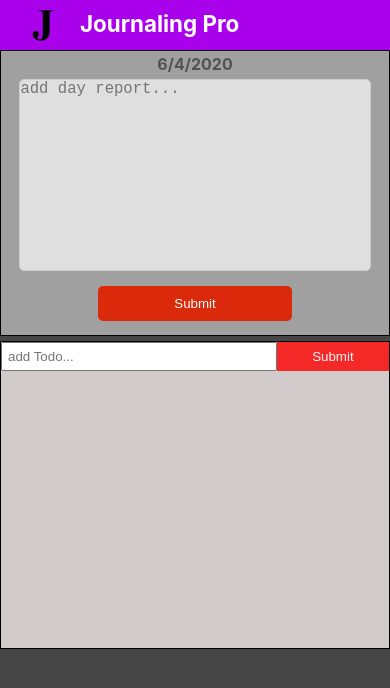
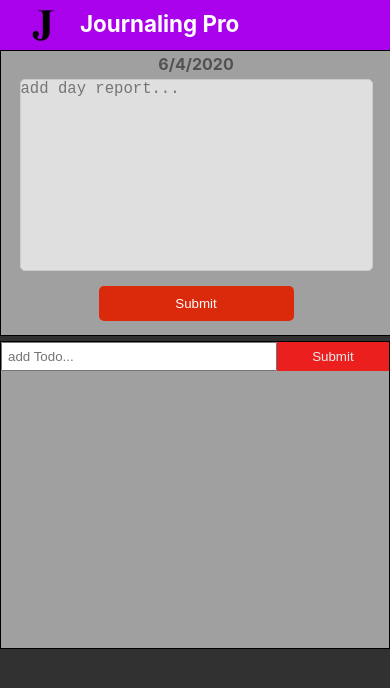
Before and after one commit to akiosTerr/Journaling-Pro, a React (Create React App) app: page / in a window 390 px wide. Shown: the top 688 px of the page. Built offline with nearby package versions, Linux system fonts and the light colour scheme; no server answers.

Commit message:
layout overhaul

```diff
--- a/src/components/addReport.js
+++ b/src/components/addReport.js
@@ -29,7 +29,7 @@ export default class AddReport extends Component {
 	};
 	render() {
 		return (
-			<form onSubmit={this.onSubmit} className='form-style grid-item'>
+			<form onSubmit={this.onSubmit} className='addReportForm grid-item'>
 				<p id='date-p'>{this.props.date}</p>
 				<p
 					id='emptNotifier'
--- a/src/components/addTodo.js
+++ b/src/components/addTodo.js
@@ -20,7 +20,7 @@ export default class AddTodo extends Component {
 				<input
 					type='text'
 					name='title'
-					maxLength='32'
+					maxLength='85'
 					className='addTodoTextInput'
 					ref={(todoInput) => {
 						this.todoInput = todoInput;
--- a/src/components/report-item.js
+++ b/src/components/report-item.js
@@ -9,7 +9,10 @@ class ReportItem extends Component {
 				<div className='navRepItem'>
 					<span></span>
 					<h3>{date}</h3>
-					<button onClick={this.props.delRep.bind(this, id)} id='deletebtn'>
+					<button
+						title={'delete report'}
+						onClick={this.props.delRep.bind(this, id)}
+						id='deletebtn'>
 						X
 					</button>
 				</div>
--- a/src/components/style/journalApp.css
+++ b/src/components/style/journalApp.css
@@ -1,6 +1,21 @@
+
+/* Extra small devices (phones, 600px and down) */
+/* @media only screen and (max-width: 600px) {...} */
+
+/* Small devices (portrait tablets and large phones, 600px and up) */
+/* @media only screen and (min-width: 600px) {...} */
+
+/* Medium devices (landscape tablets, 768px and up) */
+/* @media only screen and (min-width: 768px) {...} */
+
+/* Large devices (laptops/desktops, 992px and up) */
+/* @media only screen and (min-width: 992px) {...} */
+
+/* Extra large devices (large laptops and desktops, 1200px and up) */
+/* @media only screen and (min-width: 1200px) {...} */
 
 body {
-	background: rgb(70, 70, 70);
+	background: rgb(49, 49, 49);
 }
 
 .navRepItem {
@@ -12,24 +27,27 @@ body {
 
 #deletebtn {
 	color: red;
-	background-color: rgb(65, 65, 65);
+	background-color: inherit;
 	padding: 5px 10px;
 	font-weight: bold;
 	font-family: sans-serif;
-	opacity: 0.4;
+	font-size: 1.5em;
+	opacity: 0.6;
 	cursor: pointer;
 	border: none;
 }
 
 #deletebtn:hover {
 	opacity: 1;
+	background-color: rgb(65, 65, 65);
 }
 
 .reportItem {
-	background-color: rgb(49, 49, 49);
+	background-color: inherit;
 	padding: 15px 30px;
 	color: rgb(255, 255, 255);
 	margin: 0.4em 0;
+	border: 1px white solid;
 }
 
 .reportItem h3 {
@@ -39,17 +57,10 @@ body {
 
 .reportItem p {
 	margin: 0 auto;
-	text-align: justify;
+	text-align: center;
 	max-width: 80ch;
 }
 
-.form-style {
-	display: flex;
-	flex-direction: column;
-	border: 1px solid rgb(0, 0, 0);
-	background-color: #a0a0a0;
-	max-height: 400px;
-}
 
 #report-text {
 	background: rgb(223, 223, 223);
@@ -62,7 +73,7 @@ body {
 	min-height: 190px;
 	resize: none;
 	border: 1px solid #ccc;
-    border-radius: 5px;
+	border-radius: 5px;
 }
 
 #date-p {
@@ -92,55 +103,67 @@ body {
 	cursor: pointer;
 }
 
-
-/* Extra small devices (phones, 600px and down) */
-/* @media only screen and (max-width: 600px) {...} */
-
-/* Small devices (portrait tablets and large phones, 600px and up) */
-/* @media only screen and (min-width: 600px) {...} */
-
-/* Medium devices (landscape tablets, 768px and up) */
-/* @media only screen and (min-width: 768px) {...} */
-
-/* Large devices (laptops/desktops, 992px and up) */
-/* @media only screen and (min-width: 992px) {...} */
-
-/* Extra large devices (large laptops and desktops, 1200px and up) */
-/* @media only screen and (min-width: 1200px) {...} */
-
-
-
 .appTodo {
 	grid-area: todo;
 }
 
-.addReport {
-	grid-area: addrep;
+.reportFeed {
+	grid-area: feedrep;
+	display: flex;
+	flex-direction: column;
+	width: 70%;
 }
 
-.reportFeed {
-	grid-area: feedrep;
-	justify-self: center;
+.addReportForm {
 	display: flex;
 	flex-direction: column;
+	border: 1px solid rgb(0, 0, 0);
+	background-color: #a0a0a0;
+	max-height: 400px;
+	width: 70%;
+	grid-area: addrep;
 }
 
 .gridCap {
 	display: grid;
 	grid-template-columns: 30% 70%;
-	grid-template-areas: 'addrep feedrep' 'todo feedrep' 'todo feedrep';
+	grid-template-areas: 'todo addrep' 'todo feedrep' ;
 	gap: 5px;
 }
 
+
 @media only screen and (max-width: 1024px) {
+
+	.addReportForm{
+		width: 90%;
+	}
+	.reportFeed{
+		width: 90%;
+	}
+
 	.gridCap {
+		display: grid;
 		grid-template-columns: 30% 70%;
-		grid-template-areas: 'addrep feedrep' 'todo feedrep' 'todo feedrep';
+		grid-template-areas: 'todo addrep' 'todo feedrep' ;
+		gap: 5px;
 	}
 
 }
 
 @media only screen and (max-width: 768px) {
+
+
+	.addReportForm {
+		display: flex;
+		flex-direction: column;
+		border: 1px solid rgb(0, 0, 0);
+		background-color: #a0a0a0;
+		max-height: 400px;
+		width: 100%;
+	}
+	.reportFeed{
+		justify-self: center;
+	}
 	.gridCap {
 		grid-template-columns: 50% 50%;
         grid-template-areas: 'addrep todo' 'feedrep feedrep' ;
@@ -153,7 +176,14 @@ body {
 		grid-template-columns: 100%;
         grid-template-areas: 'addrep ' 'todo' 'feedrep';
         justify-items: stretch;
-    }
+	}
+
+	.addReportForm{
+		width: 100%;
+	}
+	.reportFeed{
+		width: 100%;
+	}
 }
 
 
--- a/src/components/style/todoApp.css
+++ b/src/components/style/todoApp.css
@@ -29,7 +29,7 @@
 
 
 .todoFlex {
-  background: rgb(209, 202, 202);
+  background: #a0a0a0;
   display: flex;
   flex-direction: column;
   flex-wrap: nowrap;
@@ -41,10 +41,10 @@
 .todoItem{
   display: grid;
   grid-template-columns: 10% 80% 10%;
-  border: 2px black solid ;
-  background: rgb(18, 212, 255);
+  border: 1px black solid ;
+  background: #fff;
   font-weight: 500;
-  color: rgb(0, 0, 0);
+  color: #000;
   width: 90%;
   padding: 3px;
   margin: 5px auto;
@@ -52,10 +52,12 @@
 
 .todoItem p{
   line-height: 0.9;
-  justify-self: center;
-  text-align: justify;
+  justify-self: left;
+  text-align: left;
   margin: auto 0px;
   width: 80%;
+  line-break: auto;
+  word-wrap: break-word;
 }
 
 .cbox {
```
